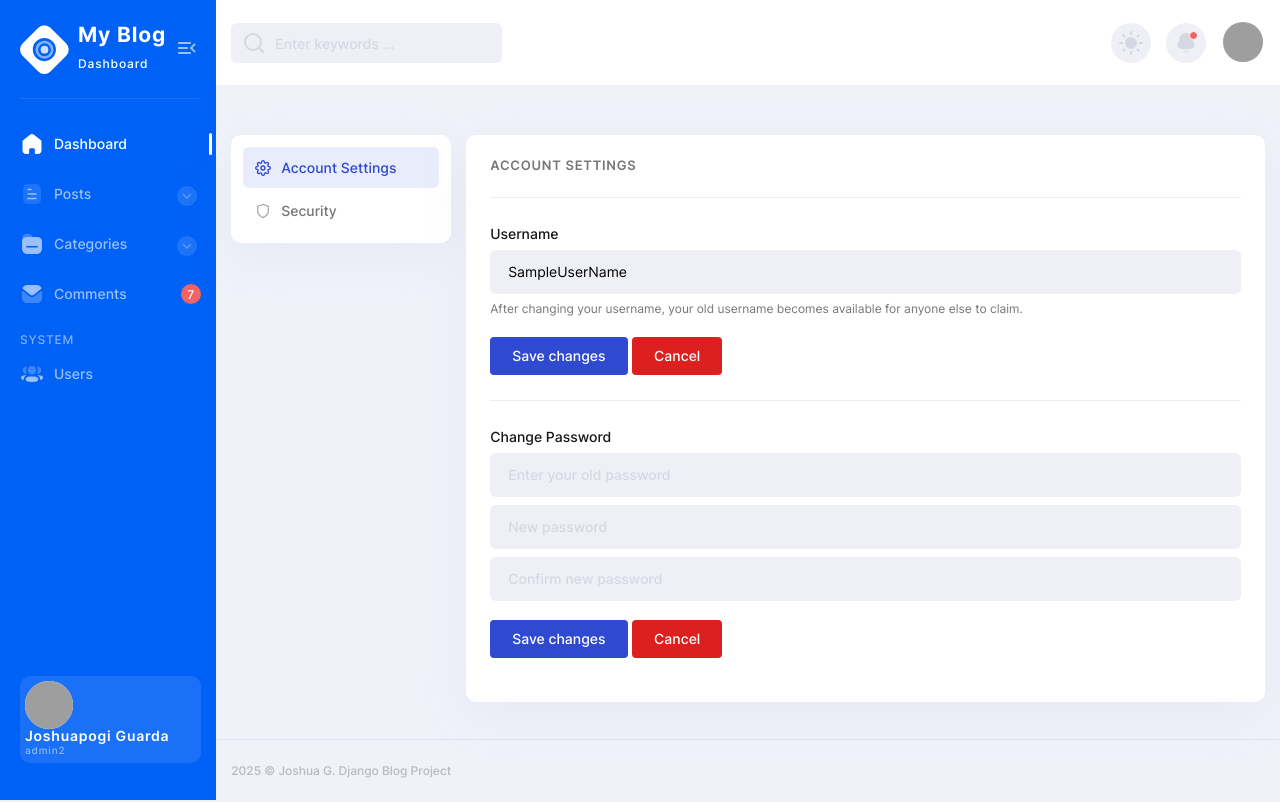
After one commit to Josh-Guarda/django_blog, a Django app: page /dashboard/account_settings_update/2 in a window 1280 px wide. The commit adds this page. Run offline with Django 4.2, Linux system fonts and the light colour scheme; a user stored in the database is signed in; data comes from the database, SQL or seed files in the repository; both versions use the stored data as it was after the commit; some libraries are stand-ins or nearby versions; grey boxes are pictures that could not be loaded.

Commit message:
create new template and route for settings update and profile update

```diff
--- a/dashboard/urls.py
+++ b/dashboard/urls.py
@@ -30,9 +30,16 @@ urlpatterns = [
     path('posts/<int:pk>/',views.get_data,name='posts_object'),# Handles (READ,UPDATE,DELETE)
 
     #Profile
-    path('profile/<int:user_id>',views.user_profile,name='user_profile'),
+    path('profile/<int:user_id>',views.user_profile_detail,name='user_profile'),
+    path('profile_update/<int:user_id>',views.user_profile_edit,name='user_profile_update'),
+
     #AccountSettings
     path('account_settings/<int:user_id>',views.user_account_settings,name='user_account_settings'),
+    path('account_settings_update/<int:user_id>',views.user_account_settings_update,name='user_account_settings_update'),
+
+
+
+
     path('categories/',views.dashboard_categories, name='dashboard_categories'),
     path('users/',views.dashboard_users, name='dashboard_users'),
     path('comments/',views.dashboard_comments, name='dashboard_comments'),
--- a/dashboard/views.py
+++ b/dashboard/views.py
@@ -699,8 +699,22 @@ def dashboard_comments(request):
 
 
 
+
+
+
+
+
 @login_required
-def user_profile(request, user_id):
+def user_profile_detail(request,user_id):
+    current_user = get_object_or_404(User, id=user_id)
+
+    return render(request, 'dashboard/components/dashboard_profile.html', {
+        'current_user': current_user
+    })
+
+
+@login_required
+def user_profile_edit(request, user_id):
     if request.user.id != user_id:
         messages.error(request, "You are not allowed to view this profile.")
         return redirect('logout')
@@ -730,13 +744,18 @@ def user_profile(request, user_id):
 
 
 
-    return render(request, 'dashboard/components/dashboard_profile.html', {
+    return render(request, 'dashboard/dashboard_profile_update.html', {
         'current_user': current_user
     })
 
 
-
+@login_required
 def user_account_settings(request,user_id):
-    print(user_id)
 
     return render(request,'dashboard/components/dashboard_account_settings.html')
+
+
+@login_required
+def user_account_settings_update(request,user_id):
+
+    return render(request,'dashboard/dashboard_account_settings_update.html')
--- /dev/null
+++ b/templates/dashboard/dashboard_account_settings_update.html
@@ -0,0 +1,110 @@
+{% extends "dashboard/components/base_dashboard.html" %}
+
+{% block content %}
+
+<div class="account-settings-container">
+  <!-- LEFT COLUMN -->
+  <div class="account-settings-left-column">
+
+    <div class="card">
+      <div class="card-body" style="padding: 12px;">
+        <nav class="nav-pills">
+          <a class="nav-link active" data-tab="account">
+            <svg xmlns="http://www.w3.org/2000/svg" width="16" height="16" viewBox="0 0 24 24" fill="none" stroke="currentColor" stroke-width="2" stroke-linecap="round" stroke-linejoin="round"><circle cx="12" cy="12" r="3"/><path d="M19.4 15a1.65 1.65 0 0 0 .33 1.82l.06.06a2 2 0 0 1-2.83 2.83l-.06-.06a1.65 1.65 0 0 0-1.82-.33 1.65 1.65 0 0 0-1 1.51V21a2 2 0 0 1-4 0v-.09A1.65 1.65 0 0 0 9 19.4a1.65 1.65 0 0 0-1.82.33l-.06.06a2 2 0 0 1-2.83-2.83l.06-.06A1.65 1.65 0 0 0 4.68 15a1.65 1.65 0 0 0-1.51-1H3a2 2 0 0 1 0-4h.09A1.65 1.65 0 0 0 4.6 9a1.65 1.65 0 0 0-.33-1.82l-.06-.06a2 2 0 0 1 2.83-2.83l.06.06A1.65 1.65 0 0 0 9 4.68a1.65 1.65 0 0 0 1-1.51V3a2 2 0 0 1 4 0v.09a1.65 1.65 0 0 0 1 1.51 1.65 1.65 0 0 0 1.82-.33l.06-.06a2 2 0 0 1 2.83 2.83l-.06.06A1.65 1.65 0 0 0 19.4 9a1.65 1.65 0 0 0 1.51 1H21a2 2 0 0 1 0 4h-.09a1.65 1.65 0 0 0-1.51 1z"/></svg>
+            Account Settings
+          </a>
+          <a class="nav-link" data-tab="security">
+            <svg xmlns="http://www.w3.org/2000/svg" width="16" height="16" viewBox="0 0 24 24" fill="none" stroke="currentColor" stroke-width="2" stroke-linecap="round" stroke-linejoin="round"><path d="M12 22s8-4 8-10V5l-8-3-8 3v7c0 6 8 10 8 10z"/></svg>
+            Security
+          </a>
+        </nav>
+      </div>
+    </div>
+  </div>
+
+    <!-- RIGHT COLUMN -->
+  <div class="account-settings-right-column">
+    <div class="card">
+
+      <!-- Mobile tabs -->
+      <div class="mobile-tabs">
+        <button class="mobile-tab active" data-tab="account">
+          <svg xmlns="http://www.w3.org/2000/svg" width="18" height="18" viewBox="0 0 24 24" fill="none" stroke="currentColor" stroke-width="2" stroke-linecap="round" stroke-linejoin="round"><circle cx="12" cy="12" r="3"/><path d="M19.4 15a1.65 1.65 0 0 0 .33 1.82l.06.06a2 2 0 0 1-2.83 2.83l-.06-.06a1.65 1.65 0 0 0-1.82-.33 1.65 1.65 0 0 0-1 1.51V21a2 2 0 0 1-4 0v-.09A1.65 1.65 0 0 0 9 19.4a1.65 1.65 0 0 0-1.82.33l-.06.06a2 2 0 0 1-2.83-2.83l.06-.06A1.65 1.65 0 0 0 4.68 15a1.65 1.65 0 0 0-1.51-1H3a2 2 0 0 1 0-4h.09A1.65 1.65 0 0 0 4.6 9a1.65 1.65 0 0 0-.33-1.82l-.06-.06a2 2 0 0 1 2.83-2.83l.06.06A1.65 1.65 0 0 0 9 4.68a1.65 1.65 0 0 0 1-1.51V3a2 2 0 0 1 4 0v.09a1.65 1.65 0 0 0 1 1.51 1.65 1.65 0 0 0 1.82-.33l.06-.06a2 2 0 0 1 2.83 2.83l-.06.06A1.65 1.65 0 0 0 19.4 9a1.65 1.65 0 0 0 1.51 1H21a2 2 0 0 1 0 4h-.09a1.65 1.65 0 0 0-1.51 1z"/></svg>
+        </button>
+        <button class="mobile-tab" data-tab="security">
+          <svg xmlns="http://www.w3.org/2000/svg" width="18" height="18" viewBox="0 0 24 24" fill="none" stroke="currentColor" stroke-width="2" stroke-linecap="round" stroke-linejoin="round"><path d="M12 22s8-4 8-10V5l-8-3-8 3v7c0 6 8 10 8 10z"/></svg>
+        </button>
+      </div>
+
+      <div class="card-body">
+
+
+        <!-- Account Tab -->
+        <div class="tab-pane active" id="tab-account">
+          <p class="section-title">ACCOUNT SETTINGS</p>
+          <hr>
+          <div class="form-group">
+            <form action="" method="POST" enctype="multipart/form-data">
+                {% csrf_token %}
+                <label for="username">Username</label>
+                <input type="text" id="username" placeholder="Enter your username" value="SampleUserName" readonly/>
+                <span class="form-text">After changing your username, your old username becomes available for anyone else to claim.</span>
+                <br>
+
+                <button class="btn-primary" type="submit">
+                    Save changes
+                </button>
+
+                <a href="{% url 'user_account_settings' request.user.id %}" class="btn btn-danger">Cancel</a>
+
+            </form>
+          </div>
+
+          <hr>
+
+          <div class="form-group">
+            <label>Change Password</label>
+            <div class="password-stack">
+              <input type="password" autocomplete=off name="old_password" placeholder="Enter your old password" readonly/>
+              <input type="password" autocomplete=off name="new_password" placeholder="New password" readonly/>
+              <input type="password" autocomplete=off name="confirm_new_password" placeholder="Confirm new password" readonly/>
+            </div>
+            <br>
+
+            <button class="btn-primary" type="submit">
+                Save changes
+              </button>
+
+            <a href="{% url 'user_account_settings' request.user.id %}" class="btn btn-danger">Cancel</a>
+
+          </div>
+        </div>
+
+
+
+
+        <!-- Security Tab -->
+        <div class="tab-pane" id="tab-security">
+          <p class="section-title">SECURITY SETTINGS</p>
+          <hr>
+
+          <div class="form-group">
+            <label class="text-danger">Delete Account</label>
+            <p class="text-muted">Once you delete your account, there is no going back. Please be certain.</p>
+          </div>
+          <button class="btn btn-danger">Delete Account</button>
+
+
+          <hr>
+          <div class="form-group">
+            <label>Two Factor Authentication</label>
+            <button class="btn btn-info">Enable two-factor authentication</button>
+            <p class="text-muted" style="margin-top: 10px;">Two-factor authentication adds an additional layer of security to your account by requiring more than just a password to log in.</p>
+          </div>
+        </div>
+      </div>
+    </div>
+  </div>
+</div>
+
+{% endblock content %}
```
Also changed, not shown: templates/dashboard/components/dashboard_account_settings.html (+5 -5 lines), templates/dashboard/components/dashboard_profile.html (+11 -11 lines), templates/dashboard/dashboard_profile_update.html (added, +106 -0 lines), db.sqlite3.
